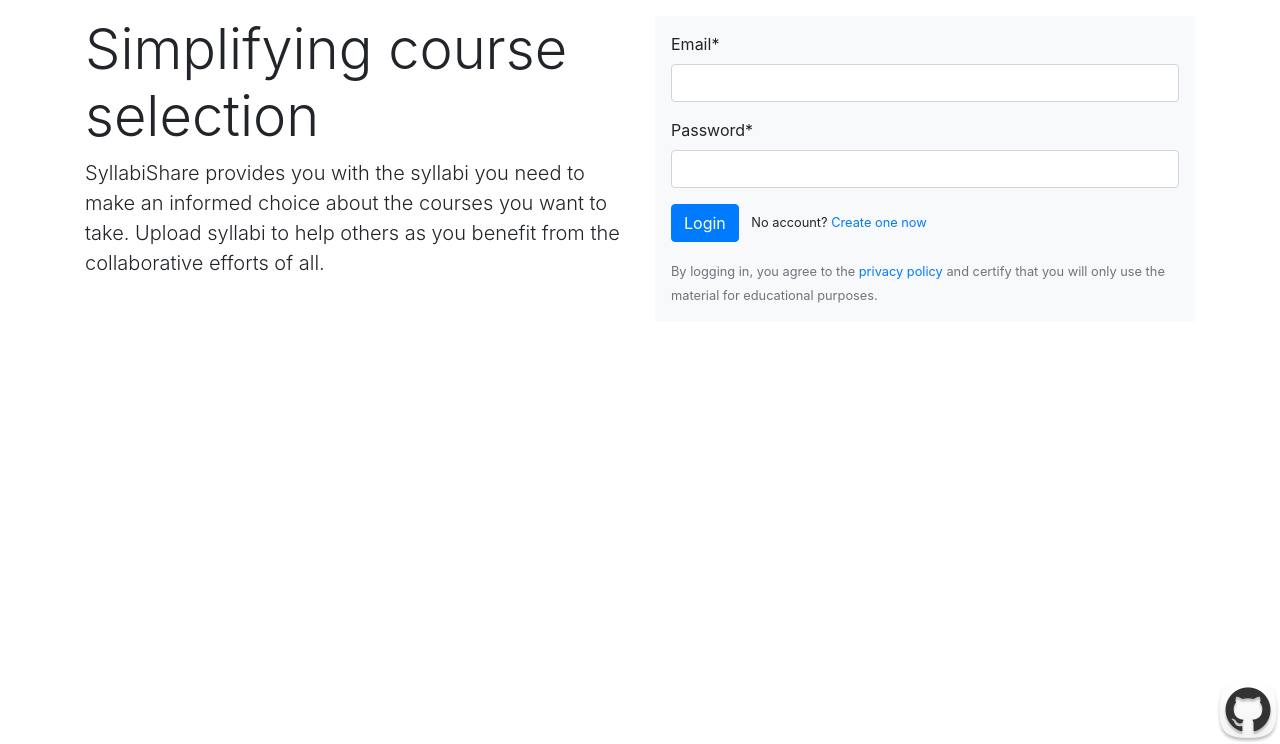
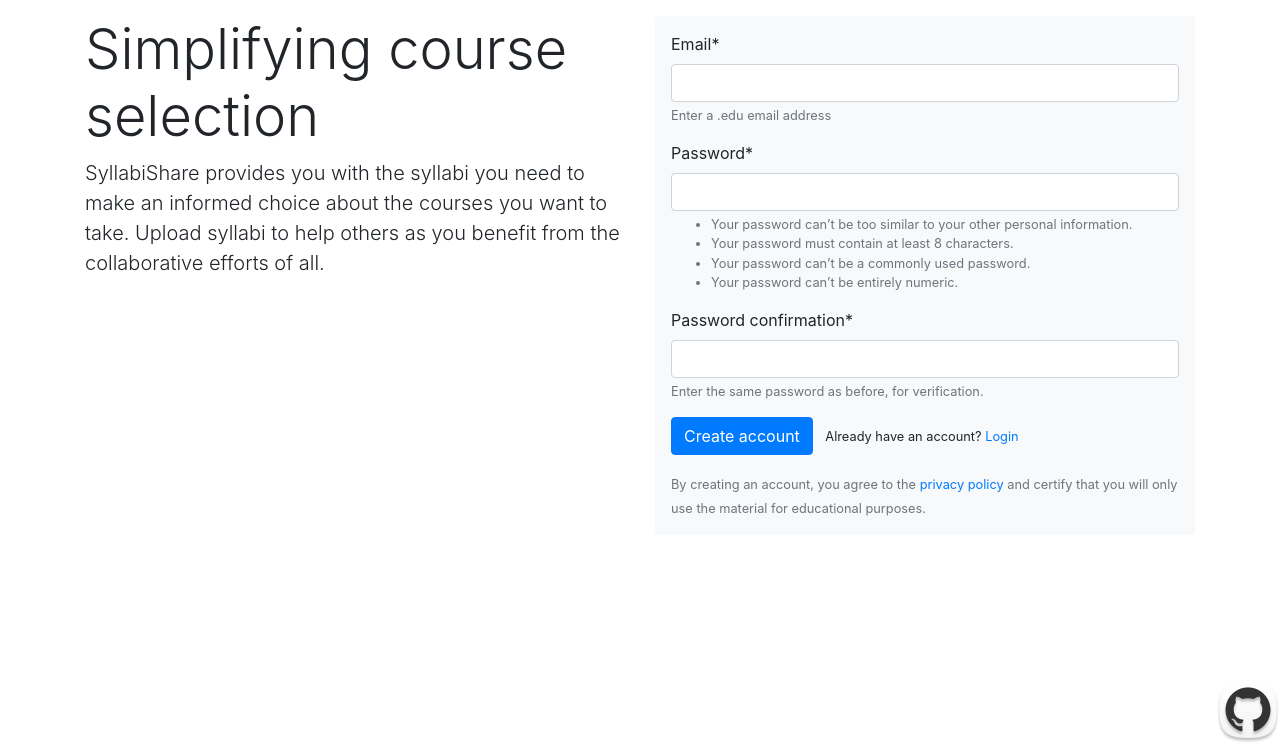
Before and after one commit to SyllabiShare/syllabi-share, a Django app: page / in a window 1280 px wide. Shown: the part 56-800 px from the top of the page. Run offline with Django 3.2, Linux system fonts and the light colour scheme; some libraries are stand-ins or nearby versions.

Commit message:
Switch the landing form to signup
Rationale: you'll be redirected to the index page when you're logged in,
so it's more likely that you'll see the landing page
when you don't have an account.

```diff
--- a/syllabiShare/forms.py
+++ b/syllabiShare/forms.py
@@ -6,9 +6,7 @@ from django.core.validators import RegexValidator
 from crispy_forms.helper import FormHelper
 
 
-class SignUpForm(UserCreationForm):
-    first_name = forms.CharField(max_length=30, required=False)
-    last_name = forms.CharField(max_length=30, required=False)
+class SimpleSignUpForm(UserCreationForm):
     email = forms.EmailField(help_text='Enter a .edu email address',
                              # RegexValidator matches on an arbitrary subset
                              validators=[RegexValidator(r'\.edu$', message='Email address must end in .edu')],
@@ -20,8 +18,6 @@ class SignUpForm(UserCreationForm):
         model = User
         fields = [
             'email',
-            'first_name',
-            'last_name',
             'password1',
             'password2',
         ]
@@ -33,6 +29,21 @@ class SignUpForm(UserCreationForm):
         helper.use_custom_control = False
 
         return helper
+
+
+class SignUpForm(SimpleSignUpForm):
+    first_name = forms.CharField(max_length=30, required=False)
+    last_name = forms.CharField(max_length=30, required=False)
+
+    class Meta:
+        model = User
+        fields = [
+            'email',
+            'first_name',
+            'last_name',
+            'password1',
+            'password2',
+        ]
 
 
 # Hack around AuthenticationForm to treat their email as their username
--- a/syllabiShare/views.py
+++ b/syllabiShare/views.py
@@ -1,4 +1,4 @@
-from .forms import SignUpForm, LoginForm
+from .forms import SignUpForm, LoginForm, SimpleSignUpForm
 from .models import Submission, School, Suggestion
 from .tokens import account_activation_token
 from django.conf import settings
@@ -109,7 +109,7 @@ def admin(request):
 
 def authenticate(user):
     if not user.is_authenticated:
-        return ('error.html', {'loggedIn': False, 'form': LoginForm()})
+        return ('error.html', {'loggedIn': False, 'form': SimpleSignUpForm()})
 
     # FIXME
     school = user.profile.school
--- a/templates/error.html
+++ b/templates/error.html
@@ -13,13 +13,13 @@
     </div>
     <div class="col-md-6 my-auto">
       <div class="rounded bg-light p-3">
-        <form action="{% url 'login' %}" method="post">
+        <form action="{% url 'signup' %}" method="post">
           {% crispy form %}
-          <button type="submit" class="btn btn-primary">Login</button>
-          <p class="d-inline ml-2"><small>No account? <a href="{% url 'signup' %}">Create one now</a></small></p>
+          <button type="submit" class="btn btn-primary">Create account</button>
+          <p class="d-inline ml-2"><small>Already have an account? <a href="{% url 'login' %}">Login</a></small></p>
         </form>
         <div class="text-muted mt-3"><small>
-          By logging in, you agree to the <a href="{% url 'syllabiShare:privacy' %}">privacy policy</a>
+          By creating an account, you agree to the <a href="{% url 'syllabiShare:privacy' %}">privacy policy</a>
           and certify that you will only use the material for educational purposes.
         </small></div>
       </div>
```
